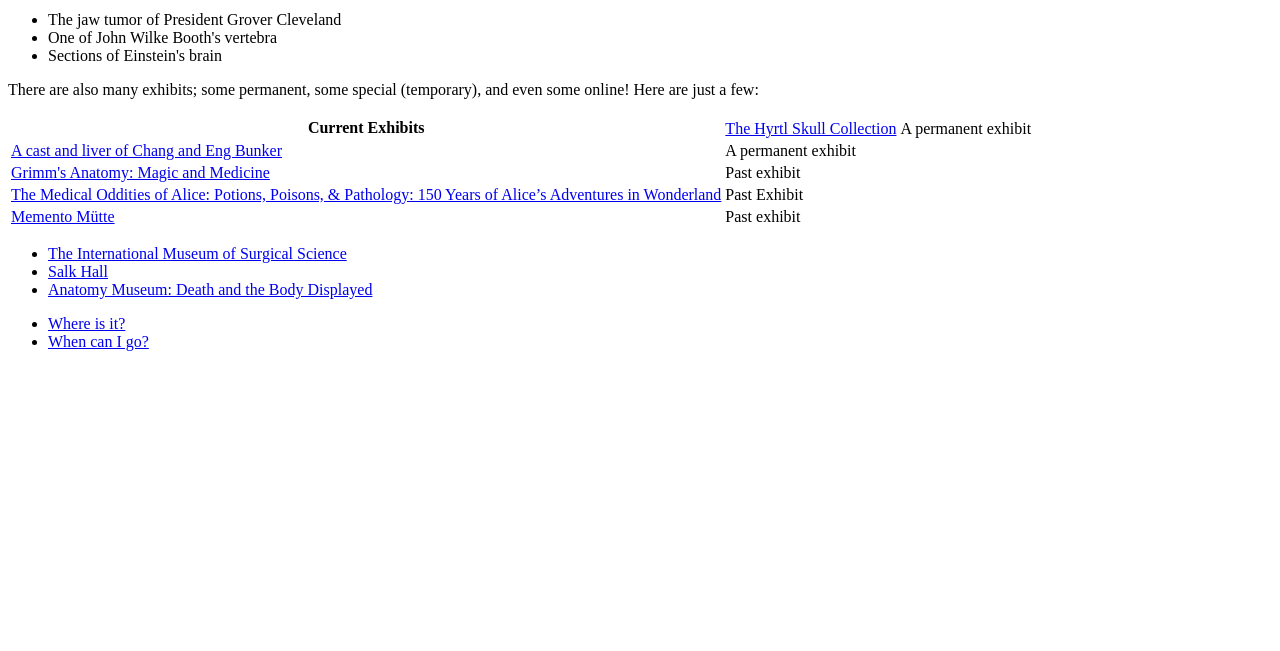
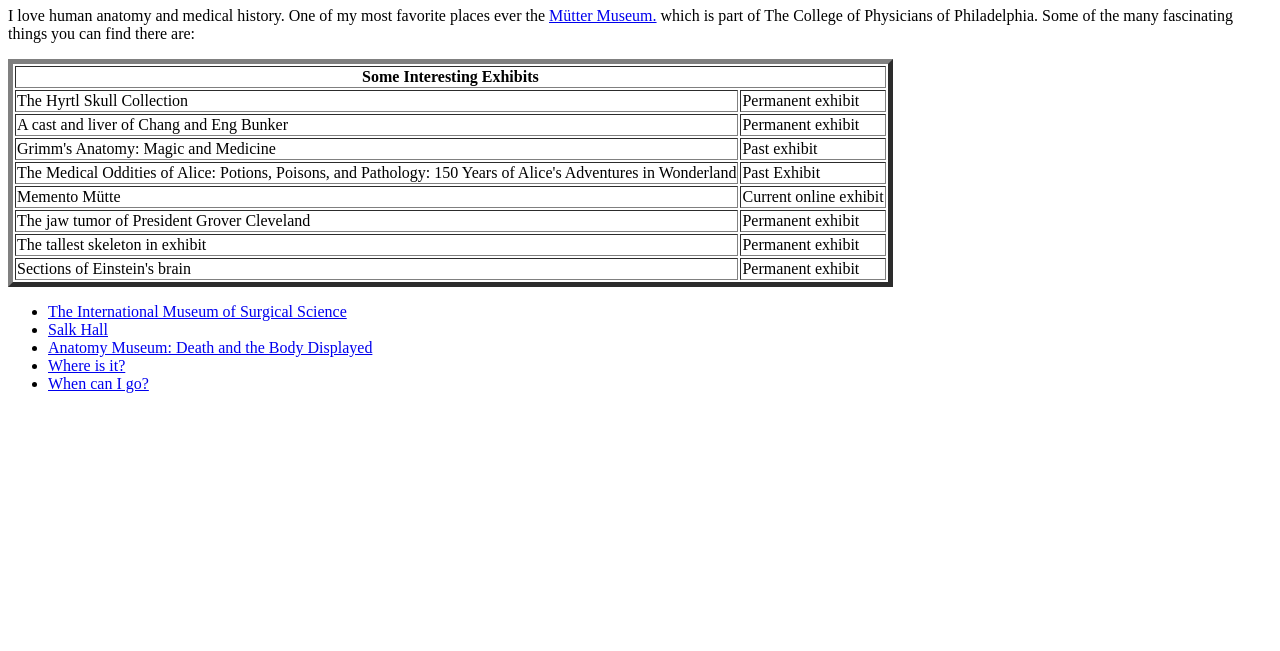
Before and after one commit to bexfinken/bexfinken.github.io, a plain HTML site: page index.html in a window 1280 px wide. Shown: the part 149-800 px from the top of the page. Drawn offline with Linux system fonts and the light colour scheme.

```diff
--- a/index.html
+++ b/index.html
@@ -1,4 +1,4 @@
-<!DOCTYPE html>
+ <!DOCTYPE html>
 <html>
 <head>
  <title>index.html</title>
@@ -8,69 +8,76 @@
 <body>
 
 <div>
-	<img src="xray.jpg">
-	<h1>Specimens, models, and instruments--oh my!</h1>
+<section id="sidebar">
+</section>
+</div>
 
+<div class="images">
+<ul>
+	<li><img src="xray.jpg" style="width:210px;height:auto;"></li>
+	<li><img src="elbow-xray.png" style="width:210px;height:auto;"></li>
+	<li><img src="chest-xray.png" style="width:210px;height:auto;"></li>
+</ul>
 
-	<p>I love human anatomy and medical history. One of my most favorite places ever the <a class="link" href="http://muttermuseum.org">M&uumltter Museum.</a> which is part of The College of Physicians of Philadelphia. Some of the many fascinating things you can find there are: </p>
+</div>
 
-	<ul>
-		<li>The jaw tumor of President Grover Cleveland</li>
-		<li>One of John Wilke Booth's vertebra</li>
-		<li>Sections of Einstein's brain</li>
-	</ul>
+<h1>Specimens, models, and instruments--oh my!</h1>
+
+<div class="content">
+	<p>I love human anatomy and medical history. One of my most favorite places ever the <a href="http://muttermuseum.org">M&uumltter Museum.</a> which is part of The College of Physicians of Philadelphia. Some of the many fascinating things you can find there are: </p>
 
 </div>
 
 <div>
-	<p>There are also many exhibits; some permanent, some special (temporary), and even some online! Here are just a few:</p>
+<table border="5" class="exhibits">
+  <tr>
+    <th colspan="2 "> Some Interesting Exhibits</th>
 
+  </tr>
+  <tr>
+    <td>The Hyrtl Skull Collection</td>
+    <td>Permanent exhibit</td>
+  </tr>
+  <tr>
+    <td>A cast and liver of Chang and Eng Bunker</td>
+    <td>Permanent exhibit</td>
+  </tr>
+  <tr>
+    <td>Grimm's Anatomy: Magic and Medicine</td>
+    <td>Past exhibit</td>
+  </tr>
+  <tr>
+    <td>The Medical Oddities of Alice: Potions, Poisons, and Pathology: 150 Years of Alice's Adventures in Wonderland</td>
+    <td>Past Exhibit </td>
+    <tr>
+      <td> Memento M&uumltte</td>
+      <td>Current online exhibit </td>
+    </tr>
 
-	<table>
-		<tr>
-			<th rowspan="2 "> Current Exhibits</th>
-		</tr>
-		<tr>
-			<td><a href="http://muttermuseum.org/exhibitions/hyrtl-skull-collection/">The Hyrtl Skull Collection </a></td>
-			<td>A permanent exhibit</td>
-		</tr>
-		<tr>
-			<td><a href="http://muttermuseum.org/exhibitions/cast-and-livers-of-chang-and-eng-bunker/">A cast and liver of Chang and Eng Bunker </a></td>
-			<td>A permanent exhibit</td>
-		</tr>
-		<tr>
-			<td><a href="http://muttermuseum.org/exhibitions/grimms-anatomy-magic-and-medicine-1812-2012/"> Grimm's Anatomy: Magic and Medicine</td>
-			<td>Past exhibit </td>
-		</tr>
-		<tr>
-			<td><a href="http://muttermuseum.org/exhibitions/the-medical-oddities-of-alice-potions-poisons-pathology-150-years-of-alices-adventures-in-wonderland/">The Medical Oddities of Alice: Potions, Poisons, & Pathology: 150 Years of Alice’s Adventures in Wonderland </a></td>
-			<td>Past Exhibit </td>
+    <tr>
+    <td>The jaw tumor of President Grover Cleveland</td>
+    <td>Permanent exhibit</td>
+  </tr>
+<tr>
+    <td>The tallest skeleton in exhibit</td>
+    <td>Permanent exhibit</td>
+  </tr>
+  <tr>
+    <td>Sections of Einstein's brain</td>
+    <td>Permanent exhibit</td>
+  </tr>
+</table>
 
-		<tr>
-			<td><a href="http://muttermuseum.org/exhibitions/memento-m%C3%BCtter/"> Memento M&uumltte</td>
-			<td>Past exhibit </td>
-		</tr>
-		</tr>
-</table>
 </div>
 
 <div>
-  	<section id="sidebar">
-	<sidenav>
-		<ul>
-	    	<li><a href="https://imss.org">The International Museum of Surgical Science</a></li>
+
+	<ul class="external-links">
+	   	<li><a href="https://imss.org">The International Museum of Surgical Science</a></li>
 			<li><a href="http://www.pts.pitt.edu/salk.html">Salk Hall</a></li>
 		<li><a href="https://http://press.uchicago.edu/ucp/books/book/distributed/A/bo5891311.html">Anatomy Museum: Death and the Body Displayed </a></li>
-		</ul>
-	</sidenav>
-	</section>
-</div>
-
-<div>
-<nav>
-	<ul>
-		<li><a class="link" href="http://muttermuseum.org/visit/directions/">Where is it?</a></li>
-		<li><a class="link" href="http://muttermuseum.org/visit/hours-admission/">When can I go?</a></li>
+		<li><a href="http://muttermuseum.org/visit/directions/">Where is it?</a></li>
+		<li><a href="http://muttermuseum.org/visit/hours-admission/">When can I go?</a></li>
 	</ul>
 </nav>
 </div>
```
